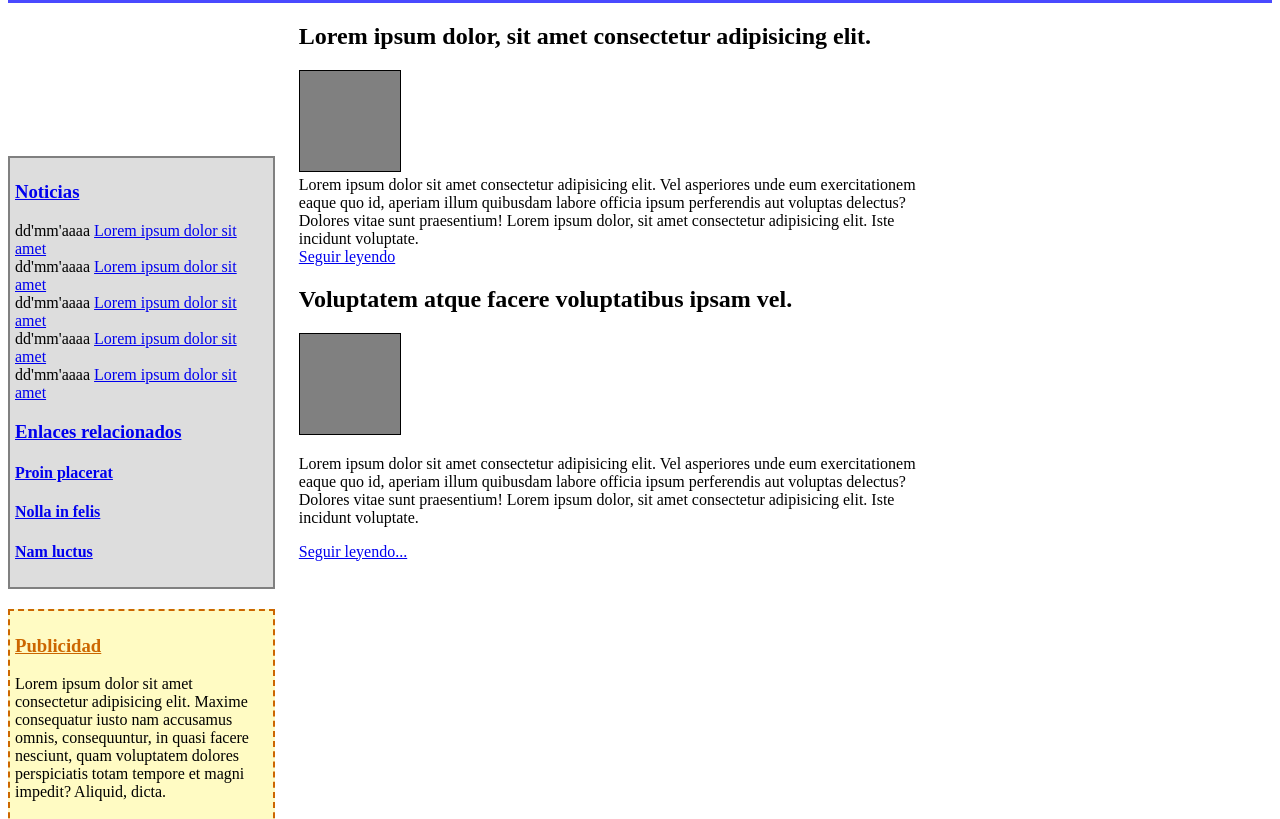
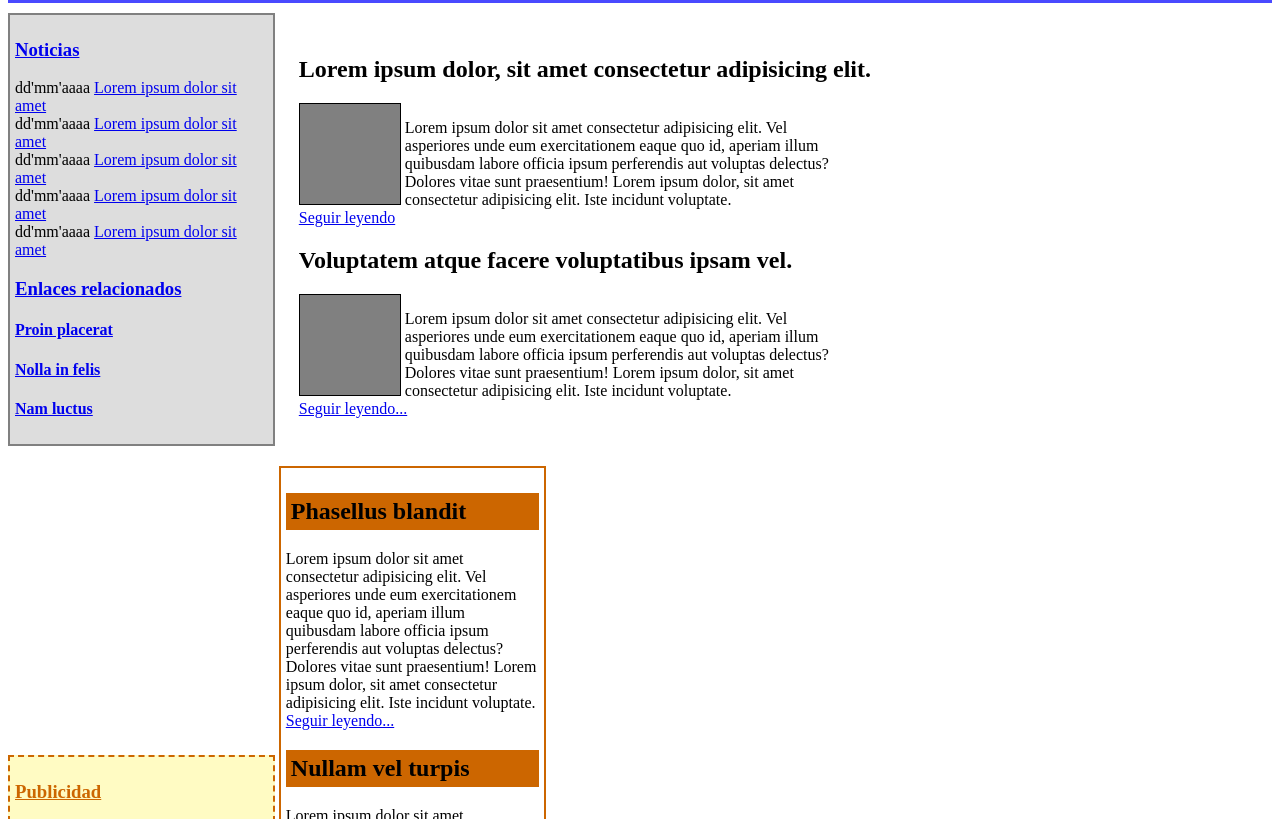
Before and after one commit to yuliethCor08/campus2, a plain HTML site: page clase1/estilos/ejImg.html in a window 1280 px wide. Shown: the part 90-909 px from the top of the page. Drawn offline with Linux system fonts and the light colour scheme.

Commit message:
ejercicios pagina web

```diff
--- a/clase1/estilos/ejImg.html
+++ b/clase1/estilos/ejImg.html
@@ -35,13 +35,24 @@
             color: #cc6600;
         }
         .cont{
-            width: 50%;
+            width: 70%;
             display: inline-block;
             margin: 0 20px;
         }
-        .cont .texto{
+        .articulo{
+            width: 20%;
+            border: 2px solid #cc6600;
+            padding: 5px;
+            margin: 10px 0;
             display: inline-block;
         }
+        section .articulo{
+            display: inline-block;
+        }
+        section{
+            display: inline-block;
+        }
+
         .square{
             border: 1px solid black;
             padding: 50px;
@@ -49,12 +60,12 @@
             background-color: gray;
             display: inline-block;
         }
-        .articulo{
-            width: 20%;
-            border: 2px solid #cc6600;
-            padding: 5px;
-            margin: 10px 0;
+        .cont .texto{
+            width: 50%;
+            display: inline-block;
         }
+
+
         .articulo h2{
             background-color: #cc6600;
             padding: 5px;
@@ -106,16 +117,18 @@
             delectus? Dolores vitae sunt praesentium! Lorem ipsum dolor,
             sit amet consectetur adipisicing elit. Iste incidunt voluptate.
         </div>
+        <br>
         <a href="#">Seguir leyendo</a>
         <h2>Voluptatem atque facere voluptatibus ipsam vel.</h2>
         <div class="square"></div>
-        <p>
+        <div class="texto">
             Lorem ipsum dolor sit amet consectetur adipisicing elit.
             Vel asperiores unde eum exercitationem eaque quo id, aperiam
             illum quibusdam labore officia ipsum perferendis aut voluptas
             delectus? Dolores vitae sunt praesentium! Lorem ipsum dolor,
             sit amet consectetur adipisicing elit. Iste incidunt voluptate.
-        </p>
+        </div>
+        <br>
         <a href="#">Seguir leyendo...</a>
         </div>
     </section>
```
Also changed, not shown: index.html (+3 -0 lines).
